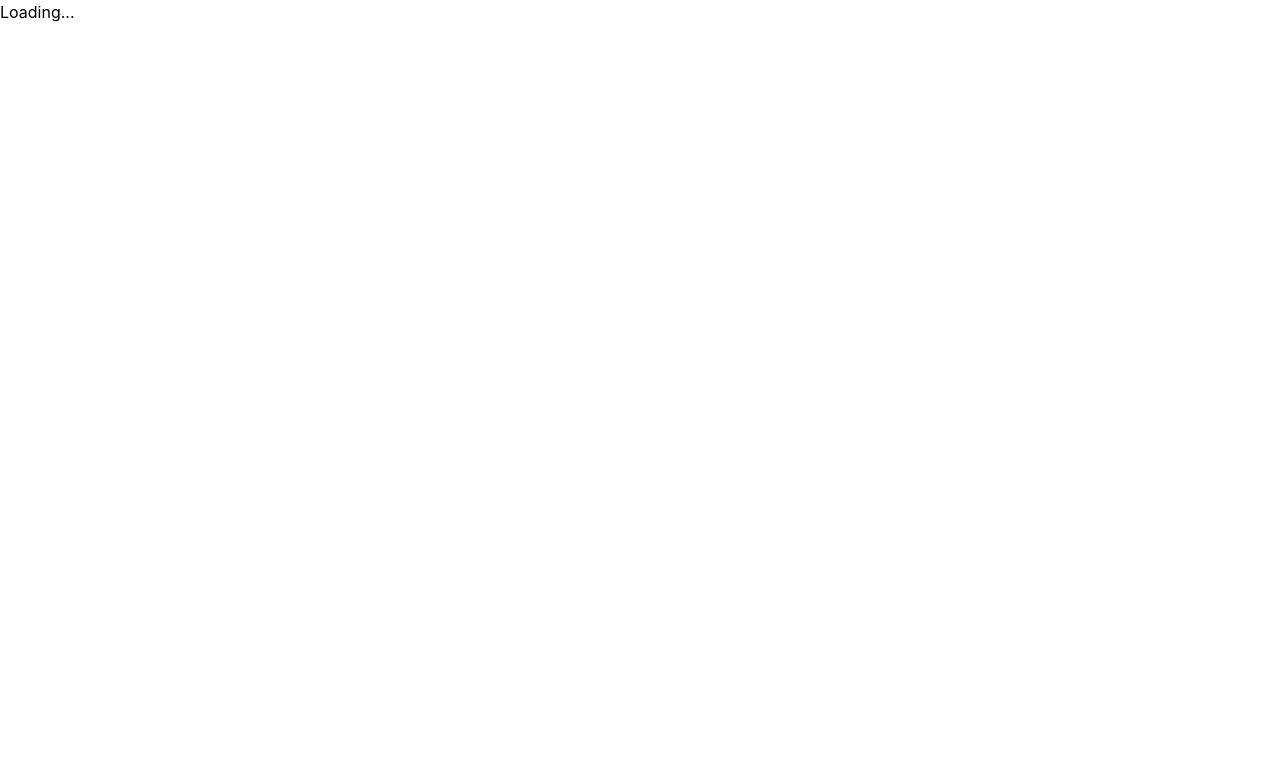
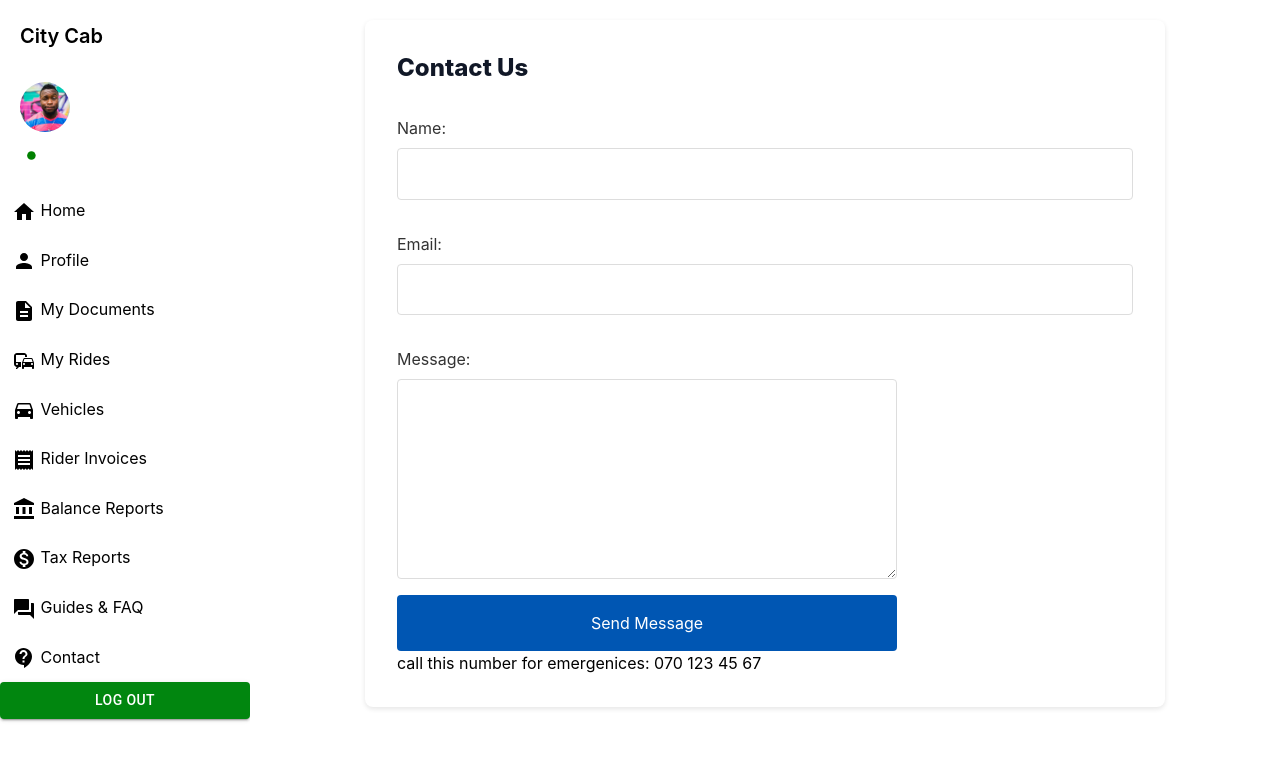
Before and after one commit to muza97/Go-Taxi-Driver.app, a React (Create React App) app in the folder go-taxi-driver.web/: page /contact in a window 1280 px wide. Shown: the top 760 px of the page. Built offline with nearby package versions, Linux system fonts and the light colour scheme.

Commit message:
added function on sidebar and authcontext

```diff
--- a/go-taxi-driver.web/src/App.css
+++ b/go-taxi-driver.web/src/App.css
@@ -75,7 +75,26 @@
 .sidebar .user-info .user-email {
   color: #333; /* This is a dark color for the text */
   text-align: between; /* Center the text */
+
 }
+/* Lägg detta i din app.css */
+.sidebar .user-info {
+  display: flex;
+  align-items: center; /* Centrerar elementen vertikalt */
+  gap: 5px; /* Skapar utrymme mellan namn och ikon */
+}
+
+.sidebar .user-info .user-name {
+  margin: 0; /* Tar bort default-marginal om det finns */
+  color: #333; /* Mörk färg för text */
+  /* text-align: between; är inte en giltig egenskap för text-align */
+}
+
+.online-icon {
+  color: green; /* Grön färg för ikonen som visar att användaren är online */
+  font-size: 1rem; /* Ändrar storleken på ikonen */
+}
+
 
 
 .logo-container {
--- a/go-taxi-driver.web/src/auth/AuthContext.js
+++ b/go-taxi-driver.web/src/auth/AuthContext.js
@@ -13,20 +13,22 @@
   const [loading, setLoading] = useState(true);
 
   const fetchUser = async () => {
-    console.log('Fetching user with token:', authToken); // Logga när vi försöker hämta användaren
-    if (authToken) {
-      try {
-        const userProfile = await getUserProfile(authToken);
-        console.log('Fetched user profile:', userProfile); // Logga hämtad användarprofil
-        setUser(userProfile);
-      } catch (error) {
-        console.error('Problem fetching user profile:', error);
-      }finally {
-        setLoading(false); // Indikera att laddningen är klar
-      }
-
+    if (!authToken) {
+      setLoading(false);
+      return;
+    }
+    console.log('Fetching user with token:', authToken);
+    try {
+      const userProfile = await getUserProfile(authToken);
+      console.log('Fetched user profile:', userProfile);
+      setUser(userProfile);
+    } catch (error) {
+      console.error('Problem fetching user profile:', error);
+    } finally {
+      setLoading(false);
     }
   };
+
 
   useEffect(() => {
     fetchUser();
@@ -47,12 +49,37 @@
     setAuthToken(null);
     setUser(null); // Also reset the user state
   };
+  const updateAvatar = async (imageFile) => {
+    if (!authToken) return;
+    const formData = new FormData();
+    formData.append('avatar', imageFile);
+
+    try {
+      const response = await fetch('http://localhost:3000/api/upload-avatar', {
+        method: 'POST',
+        headers: {
+          'Authorization': `Bearer ${authToken}`,
+        },
+        body: formData,
+      });
+
+      if (!response.ok) {
+        throw new Error(`Upload failed with status: ${response.status}`);
+      }
+
+      const updatedUser = await response.json();
+      setUser((currentUser) => ({ ...currentUser, avatar: updatedUser.avatar }));
+    } catch (error) {
+      console.error('Error uploading avatar:', error);
+    }
+  };
 
   return (
-    <AuthContext.Provider value={{ authToken, user, login, logout, setUser }}>
+    <AuthContext.Provider value={{ authToken, user, login, logout, setUser,updateAvatar }}>
       {children}
     </AuthContext.Provider>
   );
 };
 
+
 export const useAuth = () => useContext(AuthContext);
--- a/go-taxi-driver.web/src/components/Sidebar.js
+++ b/go-taxi-driver.web/src/components/Sidebar.js
@@ -11,6 +11,7 @@
 import MonetizationOnIcon from '@material-ui/icons/MonetizationOn';
 import QuestionAnswerIcon from '@material-ui/icons/QuestionAnswer';
 import ContactSupportIcon from '@material-ui/icons/ContactSupport';
+import FiberManualRecordIcon from '@material-ui/icons/FiberManualRecord';
 import { useAuth } from '../auth/AuthContext';
 import { useState, useEffect } from 'react';
 
@@ -21,40 +22,20 @@
     avatar: process.env.PUBLIC_URL + '/ayo-ogunseinde-sibVwORYqs0-unsplash.jpg'// replace with actual path to user's avatar image
   };*/
 
-  const{user,setUser} = useAuth();
+  const{user,setUser,updateAvatar} = useAuth();
   const [selectedImage, setSelectedImage] = useState(null);
+
   const defaultAvatar = process.env.PUBLIC_URL + '/ayo-ogunseinde-sibVwORYqs0-unsplash.jpg';
+  const imageUrl = user && user.avatar ? `http://localhost:3000${user.avatar}` : defaultAvatar;
 
   const handleImageChange = async (e) => {
     const file = e.target.files[0];
     if (file) {
-      const formData = new FormData();
-      formData.append('avatar', file);
-      setSelectedImage(URL.createObjectURL(file));
-
-      try {
-        const response = await fetch('http://localhost:3000/api/driver/upload-avatar', {
-          method: 'POST',
-          headers: {
-            'Authorization': `Bearer ${localStorage.getItem('driverToken')}`,
-            // 'Content-Type': 'multipart/form-data' kommer automatiskt sättas av webbläsaren
-          },
-          body: formData,
-        });
-
-        if (!response.ok) {
-          throw new Error('Problem with uploading the image');
-        }
-
-        const updatedUser = await response.json();
-        setUser(updatedUser); // Uppdatera användarstatet med den nya informationen
-        alert('Image uploaded successfully!');
-      } catch (error) {
-        console.error('Error:', error);
-        alert(`Failed to upload image: ${error.message}`);
-      }
+      setSelectedImage(URL.createObjectURL(file)); // Förhandsvisning av bilden
+      await updateAvatar(file); // Använd funktionen från din AuthProvider för att ladda upp bilden
     }
   };
+
     const triggerFileInput = () => {
     document.getElementById('imageInput').click();
   };
@@ -62,6 +43,7 @@
   useEffect(() => {
     return () => {
       if (selectedImage) {
+        console.log('Cleaning up selected image');
         URL.revokeObjectURL(selectedImage.preview);
         setSelectedImage(null);
       }
@@ -74,11 +56,11 @@
     <div className="sidebar">
   {/* Logo container at the very top */}
   <div className="logo-container">
-    <Link to="/" className="font-semibold text-xl text-gray-900">City Cab</Link>
+    <Link to="/landing" className="font-semibold text-xl text-gray-900">City Cab</Link>
   </div>
 
       <div className="user-profile"onClick={triggerFileInput}>
-      <img src={selectedImage || user?.avatar || defaultAvatar} alt="Profile" className="profile-pic" />
+      <img src={imageUrl} alt="Profile" className="profile-pic" />
         <input
           id="imageInput"
           type="file"
@@ -87,8 +69,14 @@
           onChange={handleImageChange}
         />
         <div className="user-info">
-          <p className="user-name">{user?.name}</p>
-        </div>
+         <p className="user-name">{user?.name}</p>
+           { (
+          <span className="online-icon">
+          <FiberManualRecordIcon style={{ fontSize: '0.8rem' }} />
+        </span>
+         )}
+       </div>
+
         </div>
       <Link to="/landing"><HomeIcon /> Home</Link>
       <Link to="/profile"><PersonIcon /> Profile</Link>
--- a/go-taxi-driver.web/src/pages/Login.js
+++ b/go-taxi-driver.web/src/pages/Login.js
@@ -171,7 +171,7 @@
         <button
           className="font-bold py-2 px-4 rounded"
           style={{ backgroundColor: themeColors.bgColor(1), color: themeColors.text }}
-          onClick={() => navigate('/landing')}
+          onClick={() => navigate('/')}
         >
           Log in
         </button>
```
